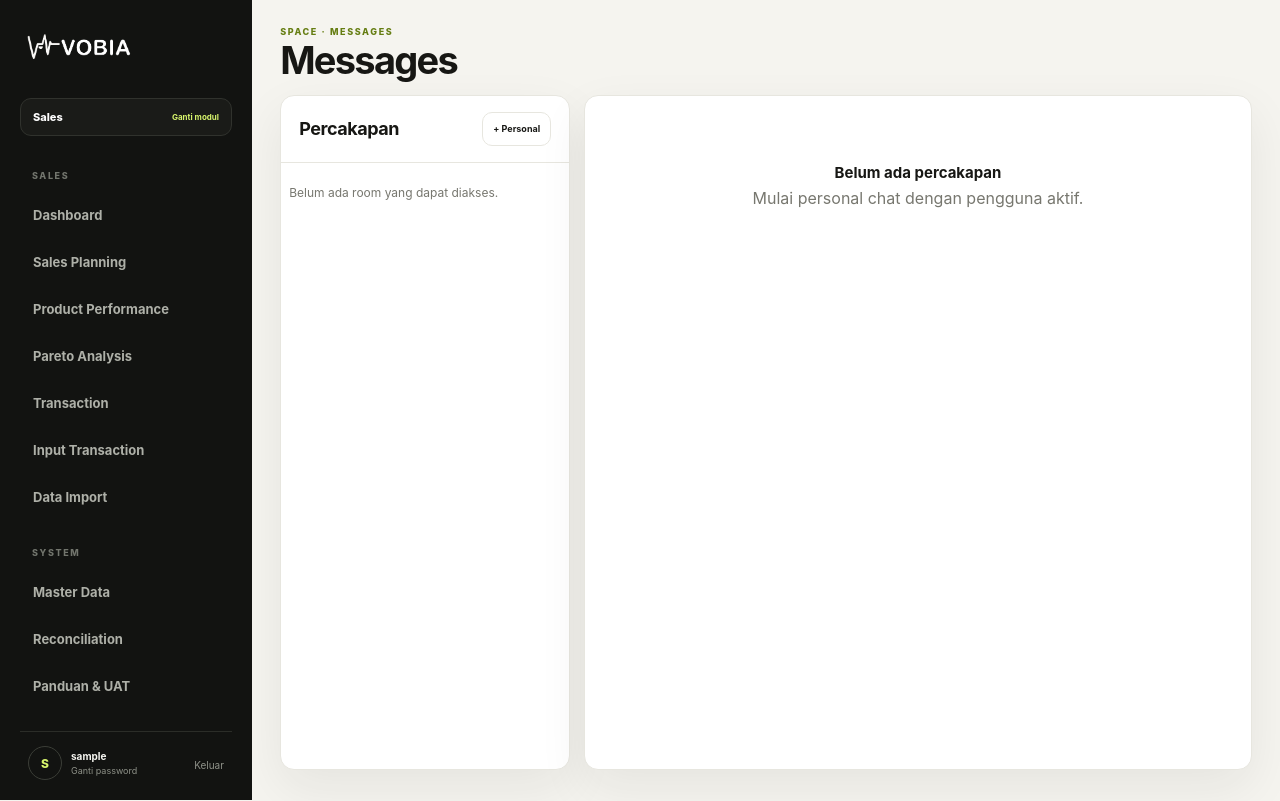
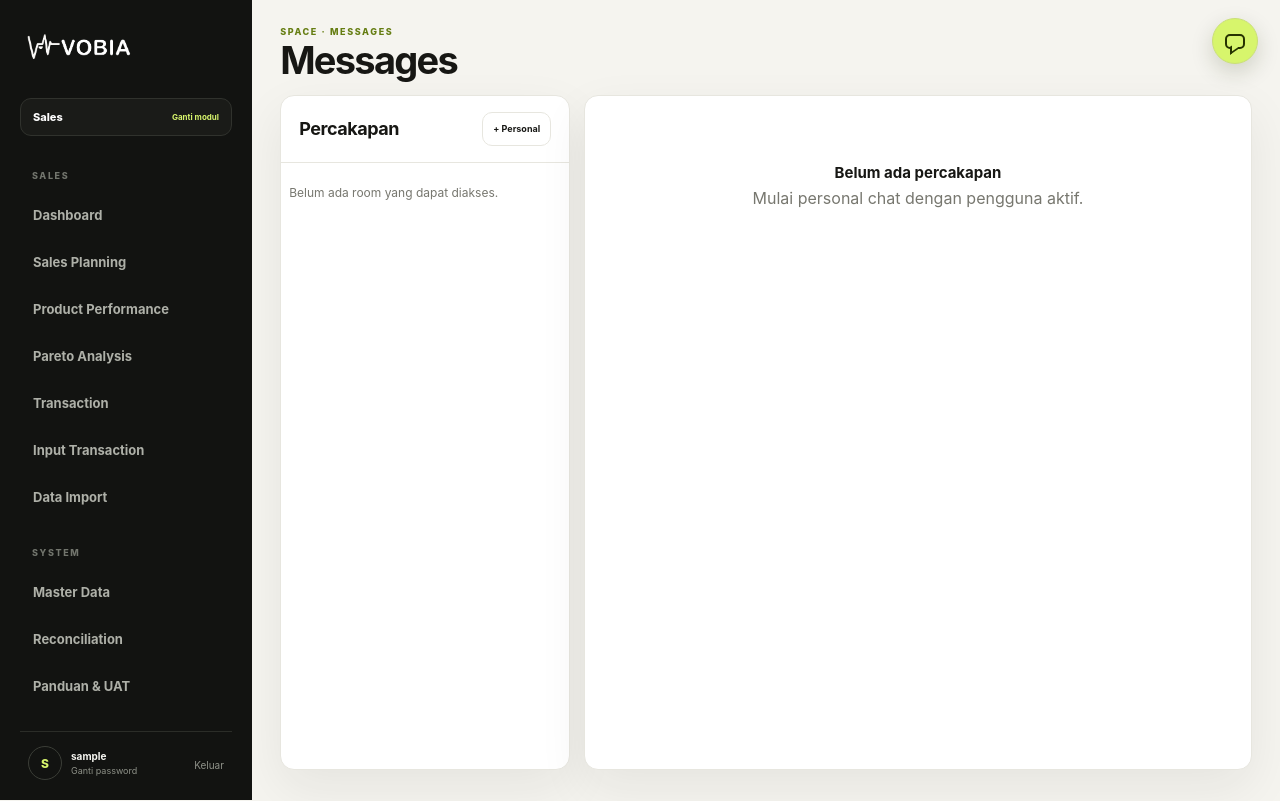
Before and after one commit to aditputram/ERP-Vobia, a Django app: page /messages/ in a window 1280 px wide. Shown: the top 801 px of the page. Run offline with Django 4.2, Linux system fonts and the light colour scheme; the visitor is signed in with stand-in values (Sample User, id 1); data comes from the database, SQL or seed files in the repository; data that the repository does not hold is empty; parts of the project's set-up code (start-up, migrations or seed data) failed here and were passed over.

Commit message:
Add global message shortcut

```diff
--- a/app/static/css/app.css
+++ b/app/static/css/app.css
@@ -934,6 +934,11 @@ tbody tr:last-child td { border-bottom: 0; }
 .table-subcopy { display: block; margin-top: 4px; color: var(--muted); font-size: 8px; }
 .access-chip { display: inline-flex; margin: 2px; padding: 5px 7px; border-radius: 999px; color: #4e650b; background: #eff7d6; font-size: 8px; font-weight: 800; }
 .chat-nav-badge { min-width: 18px; margin-left: auto; padding: 3px 6px; border-radius: 999px; color: #1b2305; background: var(--lime); font-size: 8px; font-weight: 900; text-align: center; }
+.chat-shortcut { position: fixed; z-index: 30; top: 18px; right: 22px; display: grid; width: 46px; height: 46px; place-items: center; border: 1px solid #c9df77; border-radius: 50%; color: #263300; background: var(--lime); box-shadow: 0 8px 22px rgba(40, 51, 0, .18); transition: transform .16s ease, box-shadow .16s ease; }
+.chat-shortcut:hover { transform: translateY(-2px); box-shadow: 0 11px 26px rgba(40, 51, 0, .24); }
+.chat-shortcut-icon { position: relative; width: 20px; height: 15px; border: 2px solid currentColor; border-radius: 5px; }
+.chat-shortcut-icon::after { position: absolute; bottom: -5px; left: 3px; width: 6px; height: 6px; border-bottom: 2px solid currentColor; border-left: 2px solid currentColor; background: var(--lime); content: ""; transform: skewY(-35deg); }
+.chat-shortcut-badge { position: absolute; top: -4px; right: -4px; min-width: 19px; padding: 3px 5px; border: 2px solid white; border-radius: 999px; color: white; background: #d93c33; font-size: 8px; font-weight: 900; line-height: 1.1; text-align: center; }
 .user-access-form { display: grid; gap: 24px; }
 .user-identity-grid { display: grid; grid-template-columns: repeat(3, minmax(0, 1fr)); gap: 14px; }
 .module-access-grid { display: grid; grid-template-columns: repeat(2, minmax(0, 1fr)); gap: 14px; }
--- a/app/templates/base.html
+++ b/app/templates/base.html
@@ -7,7 +7,7 @@
     <meta name="color-scheme" content="light">
     <title>Vobia Space - {% block title %}ERP{% endblock %}</title>
     <link rel="icon" type="image/png" href="{% static 'img/vobia-tiktok-app-icon.png' %}?v=20260831">
-    <link rel="stylesheet" href="{% static 'css/app.css' %}?v=20260916-01">
+    <link rel="stylesheet" href="{% static 'css/app.css' %}?v=20260916-02">
     <script src="{% static 'js/app.js' %}?v=20260915-01" defer></script>
 </head>
 <body>
@@ -187,6 +187,13 @@
         </aside>
         {% endif %}
 
+        {% if request.user.is_authenticated %}
+        <a class="chat-shortcut" href="{% url 'chat:inbox' %}" aria-label="Buka Messages" title="Messages">
+            <span class="chat-shortcut-icon" aria-hidden="true"></span>
+            {% if chat_unread_count %}<span class="chat-shortcut-badge">{{ chat_unread_count }}</span>{% endif %}
+        </a>
+        {% endif %}
+
         <main class="main-content">
             {% if messages %}
                 <div class="messages">
```
